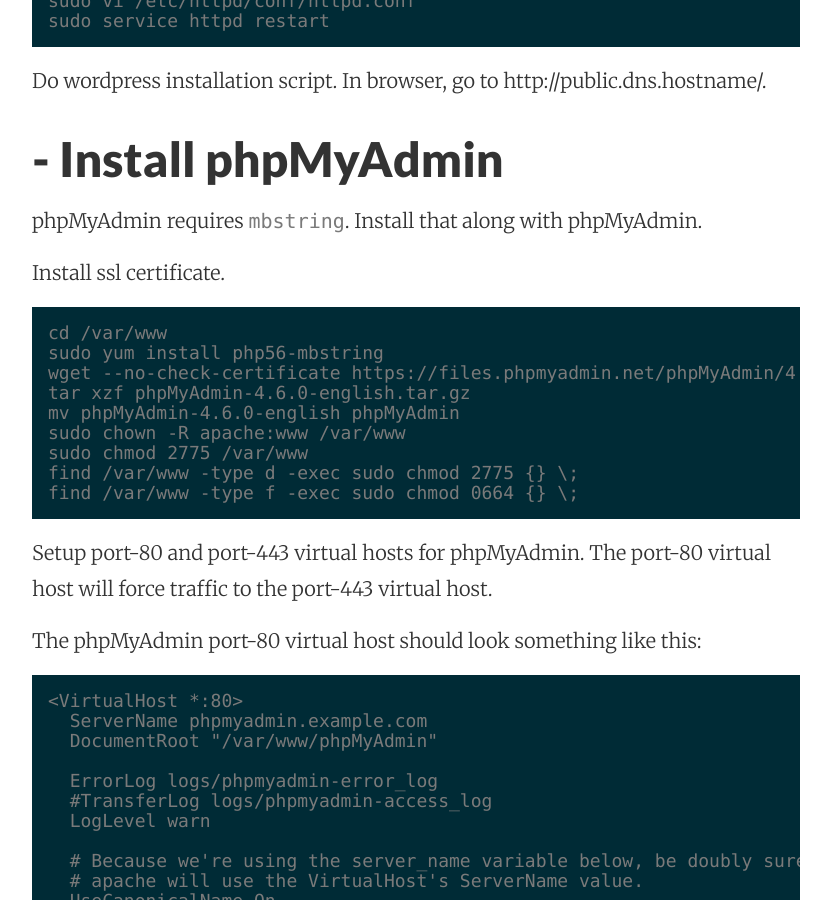
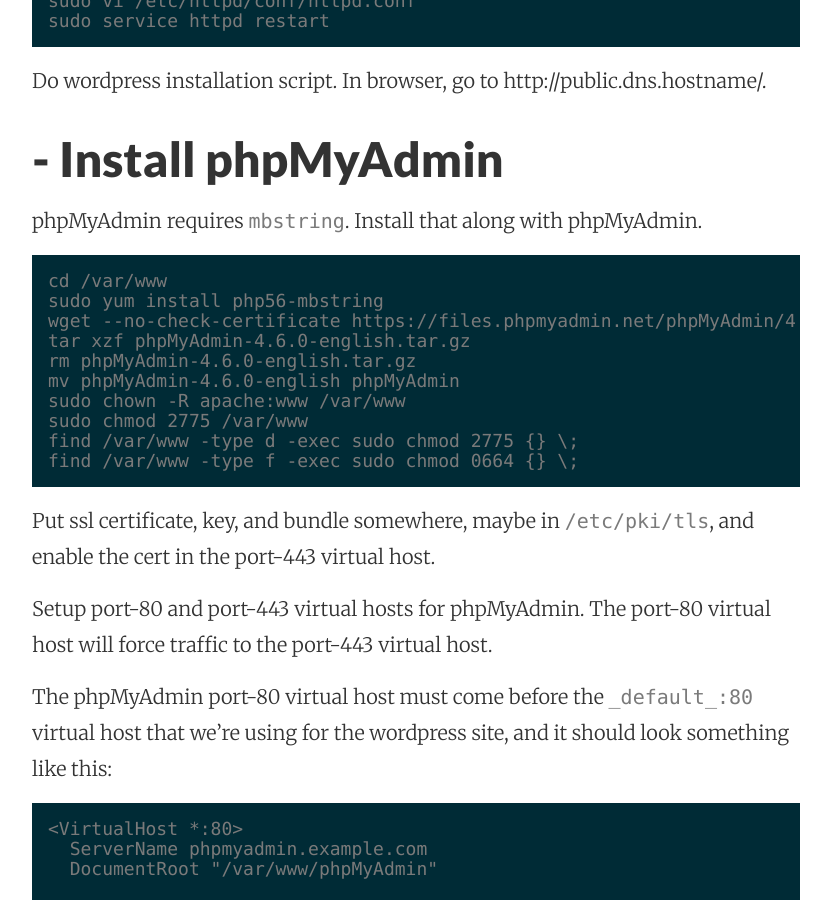
Before and after one commit to mattymaloney/mattymaloney.github.io, a Jekyll site: the page built from _posts/2016-03-24-aws-ec2-rds-linux-apache-php-wordpress-mariadb.md, in a window 1280 px wide and 900 px high, scrolled down 5338 px. Shown: the whole window, without its empty margins (224-1055 px from the left). Built offline with Jekyll 4.4.1, drawn with Linux system fonts in a browser that asks for light colours.

Commit message:
Updated 2016-03-24-aws-ec2-rds-linux-apache-php-wordpress-mariadb.md

````diff
--- a/_posts/2016-03-24-aws-ec2-rds-linux-apache-php-wordpress-mariadb.md
+++ b/_posts/2016-03-24-aws-ec2-rds-linux-apache-php-wordpress-mariadb.md
@@ -177,14 +177,12 @@
 
 phpMyAdmin requires `mbstring`. Install that along with phpMyAdmin.
 
-Install ssl certificate.
-
-
 ```
 cd /var/www
 sudo yum install php56-mbstring
 wget --no-check-certificate https://files.phpmyadmin.net/phpMyAdmin/4.6.0/phpMyAdmin-4.6.0-english.tar.gz
 tar xzf phpMyAdmin-4.6.0-english.tar.gz
+rm phpMyAdmin-4.6.0-english.tar.gz
 mv phpMyAdmin-4.6.0-english phpMyAdmin
 sudo chown -R apache:www /var/www
 sudo chmod 2775 /var/www
@@ -192,9 +190,11 @@
 find /var/www -type f -exec sudo chmod 0664 {} \;
 ```
 
+Put ssl certificate, key, and bundle somewhere, maybe in `/etc/pki/tls`, and enable the cert in the port-443 virtual host.
+
 Setup port-80 and port-443 virtual hosts for phpMyAdmin. The port-80 virtual host will force traffic to the port-443 virtual host.
 
-The phpMyAdmin port-80 virtual host should look something like this:
+The phpMyAdmin port-80 virtual host must come before the `_default_:80` virtual host that we're using for the wordpress site, and it should look something like this:
 
 ```
 <VirtualHost *:80>
````
